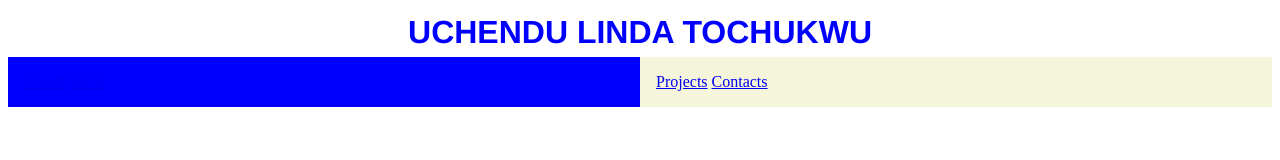
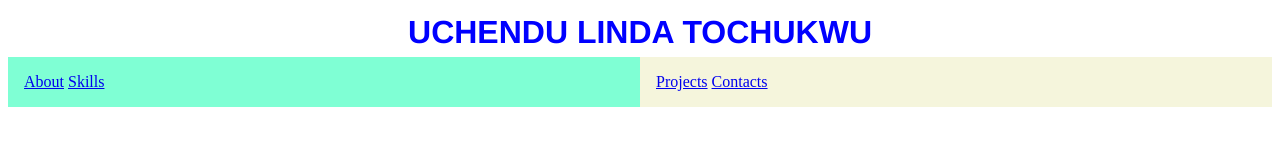
Before and after one commit to uchendu1/stutern-assessement-project, a plain HTML site: page index.html in a window 1280 px wide. Drawn offline with Linux system fonts and the light colour scheme.

Commit message:
changing the background colour of the about and skills section

```diff
--- a/index.css
+++ b/index.css
@@ -31,7 +31,8 @@ header {
 }
 
   .A {
-    background-color: blue;
+    background-color:aquamarine;
     padding: 1rem;
+    color: white;
 
   }
```
